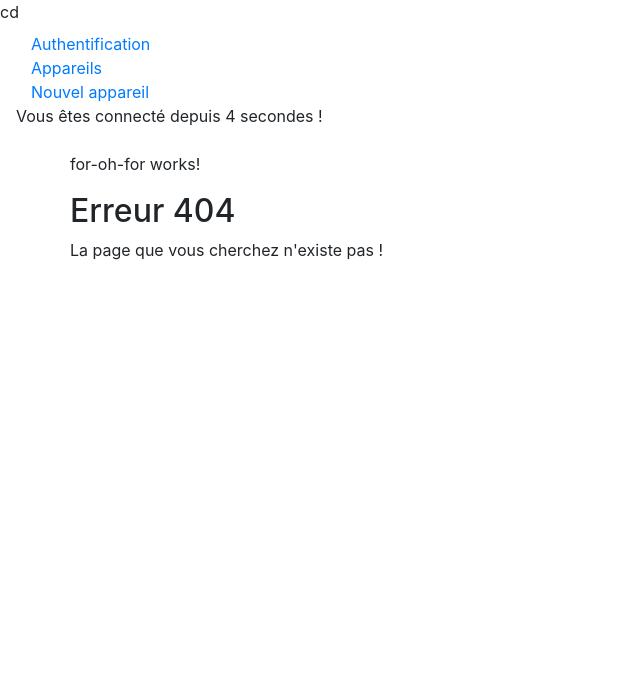
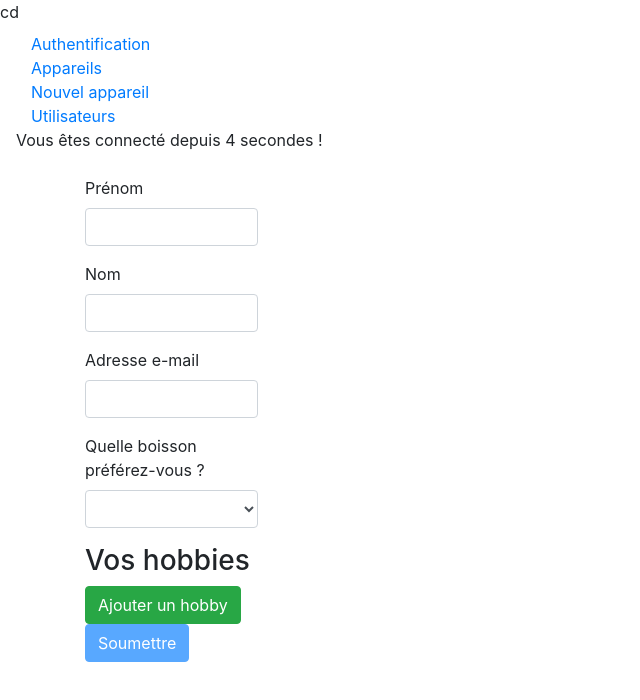
Before and after one commit to nboton/mon_projet_angular, an Angular app: page /new-user in a window 1280 px wide. Before the commit this address led to /not-found. Shown: the top 700 px of the page, without its empty margins (0-640 px from the left). Built offline with nearby package versions, Linux system fonts and the light colour scheme.

Commit message:
Foms with reactive method

```diff
--- a/src/app/app.component.html
+++ b/src/app/app.component.html
@@ -3,8 +3,10 @@
     <div class="navbar-collapse">
       <ul class="nav navbar-nav">
         <li><a routerLink="auth">Authentification</a></li>
-        <li class="active"><a routerLink="/">Appareils</a></li>
-        <li routerLinkActive="active"><a routerLink="edit">Nouvel appareil</a></li>
+        <li class="active"><a routerLink="appareils">Appareils</a></li>
+        <li ><a routerLink="edit">Nouvel appareil</a></li>
+        <li><a routerLink="users">Utilisateurs</a></li>
+
       </ul>
     </div>
   </div>
--- a/src/app/app.component.ts
+++ b/src/app/app.component.ts
@@ -3,6 +3,7 @@
 import { Observable } from 'rxjs/Observable';
 import { Subscription } from 'rxjs/Subscription';
 import 'rxjs/add/observable/interval';
+import { User } from './models/User.model';
 
 @Component({
   selector: 'app-root',//Nom de la balise à uttiliser pour afficher le component app.component.html. Ce nom doit être uniq
--- /dev/null
+++ b/src/app/models/User.model.ts
@@ -0,0 +1,17 @@
+export class User {
+    /**
+     * Facon simple de declarer à la fois attribut et constructeur
+     * @param firstName
+     * @param lastName
+     * @param email
+     * @param drinkPreference
+     * @param hobbies
+     */
+    constructor(
+      public firstName: string,
+      public lastName: string,
+      public email: string,
+      public drinkPreference: string,
+      public hobbies?: string[]
+    ) {}
+  }
--- /dev/null
+++ b/src/app/new-user/new-user.component.html
@@ -0,0 +1,33 @@
+<div class="col-sm-8 col-sm-offset-2">
+    <form [formGroup]="userForm" (ngSubmit)="onSubmitForm()">
+      <div class="form-group">
+        <label for="firstName">Prénom</label>
+        <input type="text" id="firstName" class="form-control" formControlName="firstName">
+      </div>
+      <div class="form-group">
+        <label for="lastName">Nom</label>
+        <input type="text" id="lastName" class="form-control" formControlName="lastName">
+      </div>
+      <div class="form-group">
+        <label for="email">Adresse e-mail</label>
+        <input type="text" id="email" class="form-control" formControlName="email">
+      </div>
+      <div class="form-group">
+        <label for="drinkPreference">Quelle boisson préférez-vous ?</label>
+        <select id="drinkPreference" class="form-control" formControlName="drinkPreference">
+          <option value="jus d\'orange">Jus d'orange</option>
+          <option value="jus de mangue">Jus de mangue</option>
+        </select>
+      </div>
+
+
+      <div formArrayName="hobbies">
+        <h3>Vos hobbies</h3>
+        <div class="form-group" *ngFor="let hobbyControl of getHobbies().controls; let i = index">
+          <input type="text" class="form-control" [formControlName]="i">
+        </div>
+        <button type="button" class="btn btn-success" (click)="onAddHobby()">Ajouter un hobby</button>
+        </div>
+        <button type="submit" class="btn btn-primary" [disabled]="userForm.invalid">Soumettre</button>
+    </form>
+  </div>
--- /dev/null
+++ b/src/app/new-user/new-user.component.ts
@@ -0,0 +1,57 @@
+import { Component, OnInit } from '@angular/core';
+import { FormArray, FormBuilder, FormGroup, Validators } from '@angular/forms';
+import { UserService } from '../services/user.service';
+import { Router } from '@angular/router';
+import { User } from '../models/User.model';
+
+@Component({
+  selector: 'app-new-user',
+  templateUrl: './new-user.component.html',
+  styleUrls: ['./new-user.component.scss']
+})
+export class NewUserComponent implements OnInit {
+
+  userForm!: FormGroup;
+
+  constructor(private formBuilder: FormBuilder,
+              private userService: UserService,
+              private router: Router) { }
+
+  ngOnInit() {
+    this.initForm();
+  }
+
+  initForm() {
+    this.userForm = this.formBuilder.group({
+      firstName: ['', Validators.required],
+      lastName: ['', Validators.required],
+      email: ['', [Validators.required, Validators.email]],
+      drinkPreference: ['', Validators.required],
+      hobbies: this.formBuilder.array([])
+    });
+  }
+
+  onSubmitForm() {
+    const formValue = this.userForm.value;
+    const newUser = new User(
+      formValue['firstName'],
+      formValue['lastName'],
+      formValue['email'],
+      formValue['drinkPreference'],
+      formValue['hobbies'] ? formValue['hobbies'] : []
+    );
+    this.userService.addUser(newUser);
+    this.router.navigate(['/users']);
+  }
+
+
+  getHobbies(): FormArray {
+    return this.userForm.get('hobbies') as FormArray;
+}
+
+  onAddHobby() {
+    const newHobbyControl = this.formBuilder.control(null, Validators.required);
+    this.getHobbies().push(newHobbyControl);
+}
+
+}
--- a/src/app/services/appareil.service.ts
+++ b/src/app/services/appareil.service.ts
@@ -18,6 +18,7 @@
       status: 'éteint'
     }
 ];
+
 
 
     switchOnAll() {
--- /dev/null
+++ b/src/app/services/user.service.ts
@@ -0,0 +1,24 @@
+import { User } from '../models/User.model';
+import { Subject } from 'rxjs/Subject';
+import { FormArray } from '@angular/forms';
+
+export class UserService {
+  //private users: User[] = [];
+  private users: User[] = [
+   new User('Will', 'Alexander', 'will@will.com', 'jus d\'orange', ['coder', 'boire du café']) ];
+   userSubject = new Subject<User[]>();
+   userForm: any;
+
+
+
+  emitUsers() {
+    this.userSubject.next(this.users.slice());
+  }
+
+  addUser(user: User) {
+    this.users.push(user);
+    this.emitUsers();
+  }
+
+
+}
--- /dev/null
+++ b/src/app/user-list/user-list.component.html
@@ -0,0 +1,13 @@
+<ul class="list-group">
+  <a routerLink="/new-user">Nouvel utilisateur</a>
+  <li class="list-group-item" *ngFor="let user of users">
+      <h3>{{ user.firstName }} {{ user.lastName }}</h3>
+      <p>{{ user.email }}</p>
+      <p>Cette persone préfère le {{ user.drinkPreference }}</p>
+      <p *ngIf="user.hobbies && user.hobbies.length > 0">
+        Cette personne a des hobbies !
+        <span *ngFor="let hobby of user.hobbies">{{ hobby }} - </span>
+      </p>
+    </li>
+
+  </ul>
--- /dev/null
+++ b/src/app/user-list/user-list.component.ts
@@ -0,0 +1,33 @@
+import { Component, OnDestroy, OnInit } from '@angular/core';
+import { User } from '../models/User.model';
+import { Subscription } from 'rxjs/Subscription';
+import { UserService } from '../services/user.service';
+
+@Component({
+  selector: 'app-user-list',
+  templateUrl: './user-list.component.html',
+  styleUrls: ['./user-list.component.scss']
+})
+export class UserListComponent implements OnInit, OnDestroy {
+
+  users: User[] = [];
+  userSubscription: Subscription = new Subscription;
+
+  constructor(private userService: UserService) { }
+
+  ngOnInit() {
+    this.userSubscription = this.userService.userSubject.subscribe(
+      (users: User[]) => {
+        this.users = users;
+      }
+    );
+    this.userService.emitUsers();
+  }
+
+
+
+  ngOnDestroy() {
+    this.userSubscription.unsubscribe();
+  }
+
+}
```
Also changed, not shown: src/app/app.module.ts (+14 -5 lines), src/app/new-user/new-user.component.scss (added), src/app/user-list/user-list.component.scss (added).
